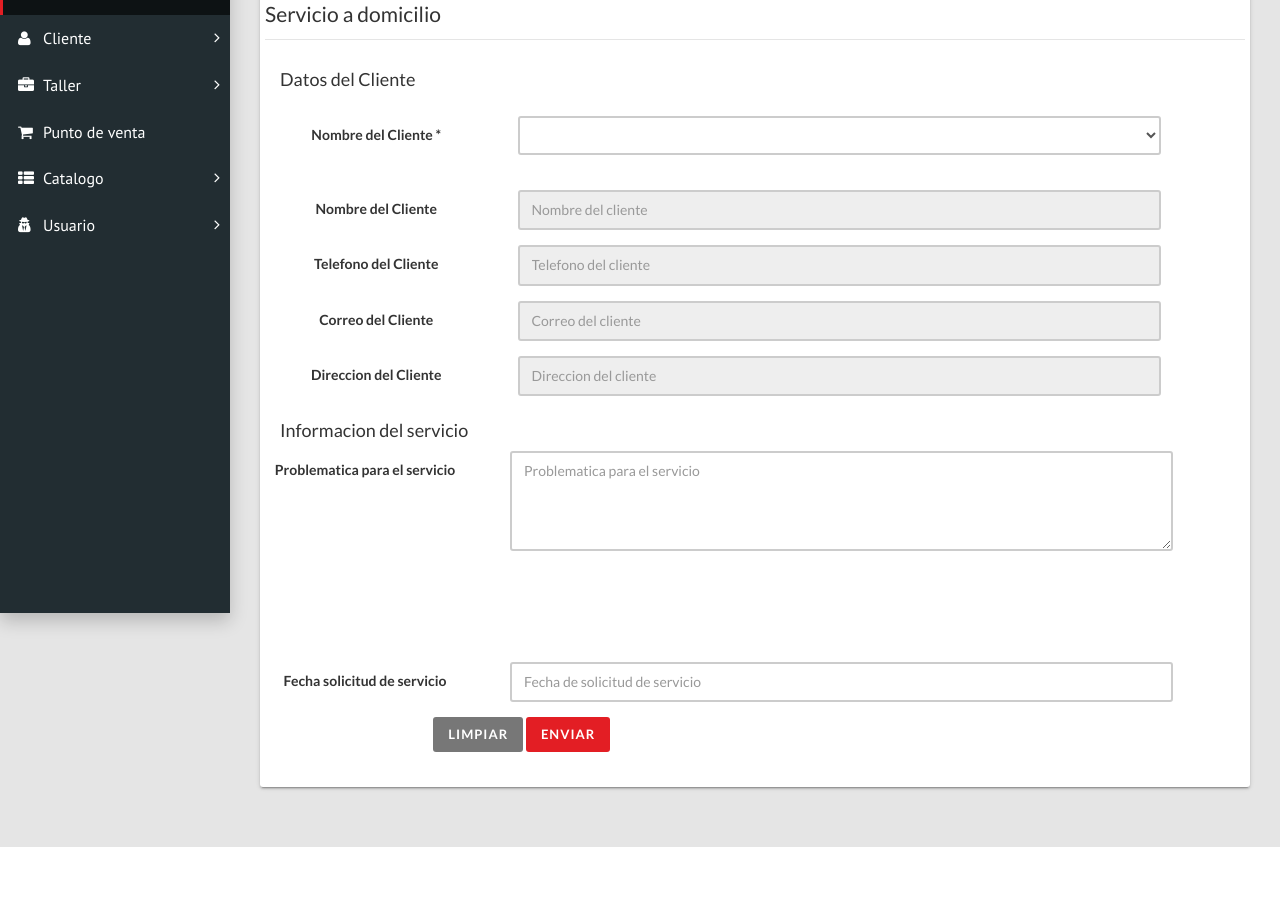
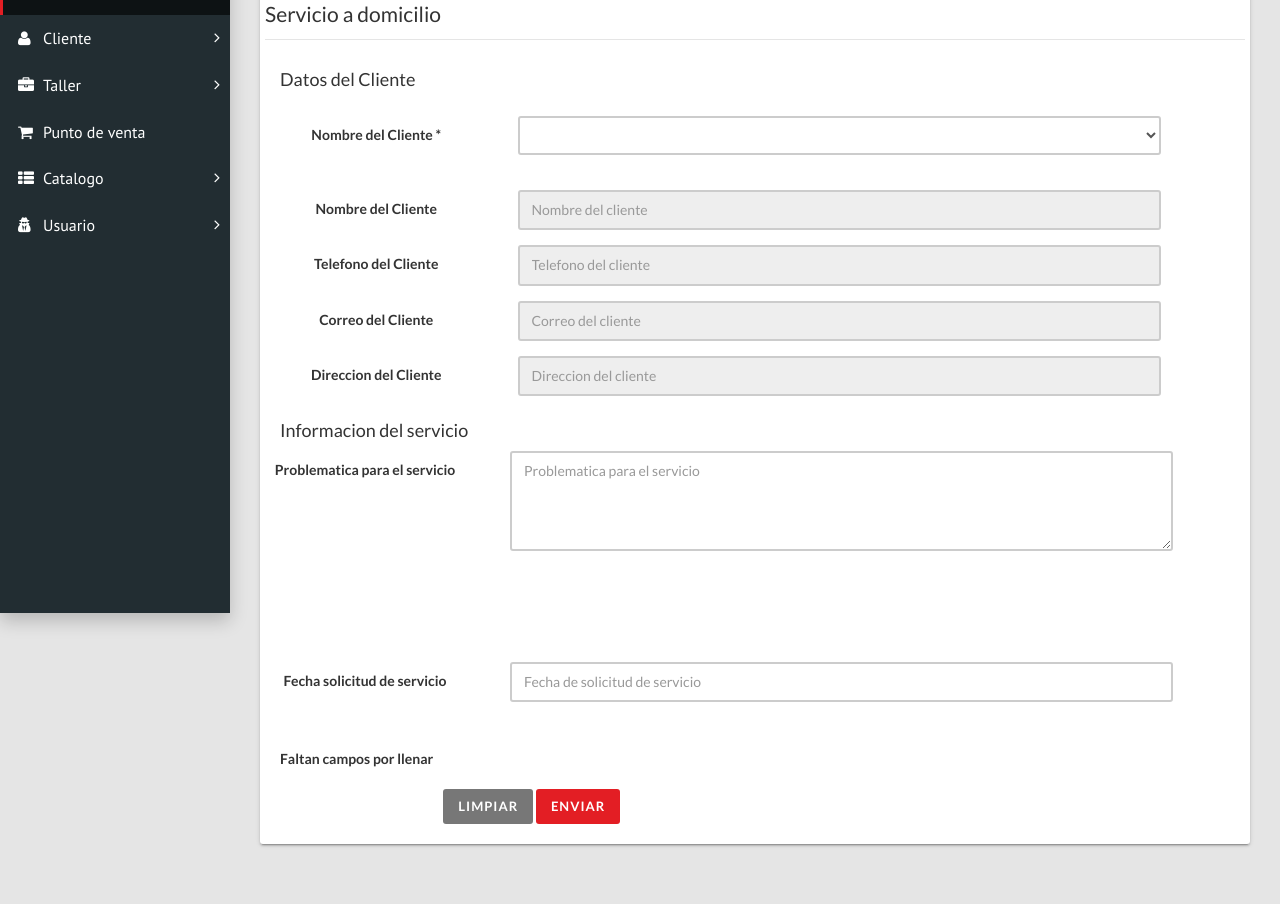
Before and after one commit to Byorsh/ProSysControlv2-2, a PHP site: the page made by vistas/domicilio/agregar_Domicilio.php in a window 1280 px wide. Shown: the part 187-1091 px from the top of the page. Before the commit the page ends 1034 px from the top, so only its background shows below. Run offline with PHP 8.4, Linux system fonts and the light colour scheme; a user stored in the database is signed in; tables that the repository leaves empty hold one stand-in row (values such as "Sample post"); the template is opened without the code that fills it: most values are stand-ins (such as "Sample title", 1, 10 or a date in 2020); data that the repository does not hold is empty.

Commit message:
domicilio fecha

```diff
--- a/vistas/domicilio/agregar_Domicilio.php
+++ b/vistas/domicilio/agregar_Domicilio.php
@@ -126,11 +126,28 @@
                             value="" required="" >
                         </div>
                     </div>
+                    <div class="col-md-8">
+                            <input class="form-control" name="fechaEntrada" type="hidden" placeholder="Fecha Programada" value="<?= $fecha_actual?>">
+                        </div>
+                    </div>
+                    <div class="form-group">
 
+                        <div class="col-md-8">
+                            <input class="form-control" name="horaEntrada" type="hidden" placeholder="Fecha Programada" value="<?= $hora_actual?>">
+                        </div>
+                    </div>
                         <!--<label class="col-md-3" for="Contrasenia2">Confirma tu Contraseña</label>
                         <div class="col-lg-10">
                             <input class="form-control" name="contrasenia2" type="password" placeholder="Contraseña">
                         </div>-->
+                        <label class="col-md-3" id="advertencia" >Faltan campos por llenar</label>
+
+                    <div class="form-group">
+
+                        <div class="col-md-8">
+                            <input class="form-control" name="estadoEquipo" type="hidden" value="1">
+                        </div>
+                    </div>
 
                         <div class="col-lg-10 col-lg-offset-2">
                             <button class="btn btn-default" type="reset">Limpiar</button>
```
